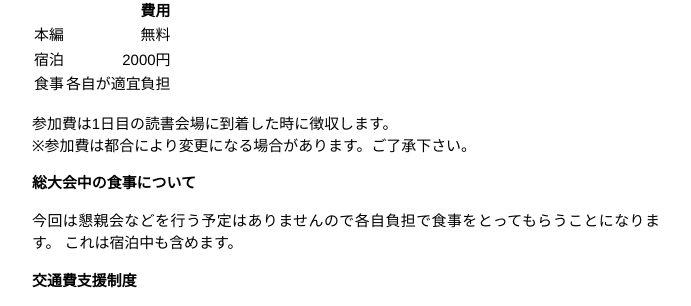
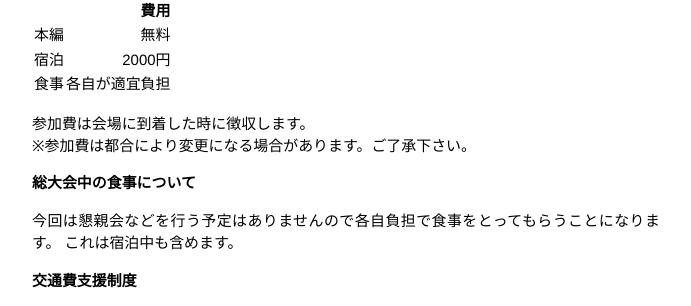
Before and after one commit to local-students/local-students.github.io, a Jekyll site: the page built from _posts/2016-11-21-localst16.markdown, in a window 1280 px wide. Shown: the part 1661-1967 px from the top of the page, without its empty margins (294-985 px from the left). Built offline with Jekyll 4.4.1, drawn with Linux system fonts in a browser that asks for light colours; Markdown is read by kramdown in place of the engine named in the settings; comment, search, counter and statistics services are not loaded.

Commit message:
内容の修正

```diff
--- a/_posts/2016-11-21-localst16.markdown
+++ b/_posts/2016-11-21-localst16.markdown
@@ -83,7 +83,7 @@ Connpassに用意した[申し込みページ](http://connpass.com/event/45112/)
 | 宿泊       |      2000円 |
 | 食事   | 各自が適宜負担 |
 
-参加費は1日目の読書会場に到着した時に徴収します。
+参加費は会場に到着した時に徴収します。
 ※参加費は都合により変更になる場合があります。ご了承下さい。
 
 ###総大会中の食事について
```
